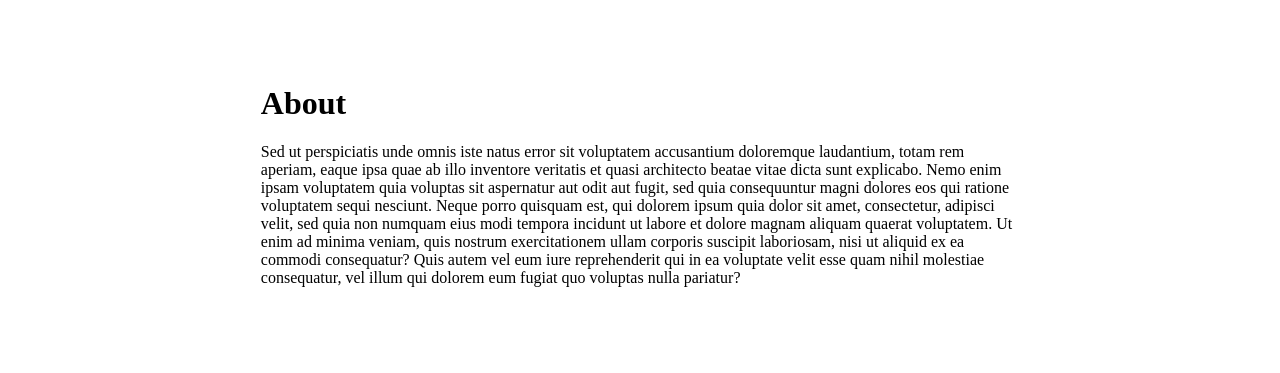
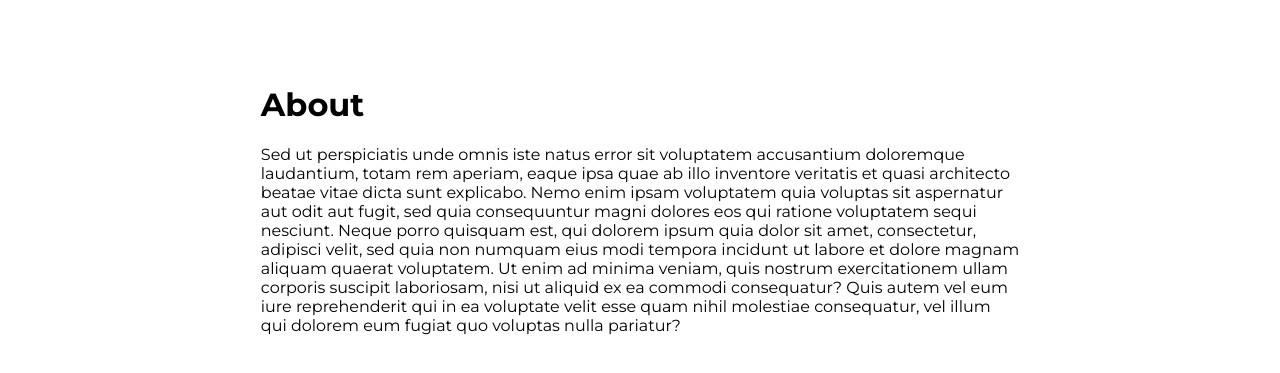
Before and after one commit to lettheboydie/deathwish, a plain HTML site: page index.html in a window 1280 px wide. Shown: the part 389-762 px from the top of the page. Drawn offline with Linux system fonts and the light colour scheme.

Commit message:
Update style.css

```diff
--- a/css/style.css
+++ b/css/style.css
@@ -28,4 +28,5 @@ header{
 
 .about{
 	padding:5% 20%;
+	font-family:Montserrat;
 }
```
